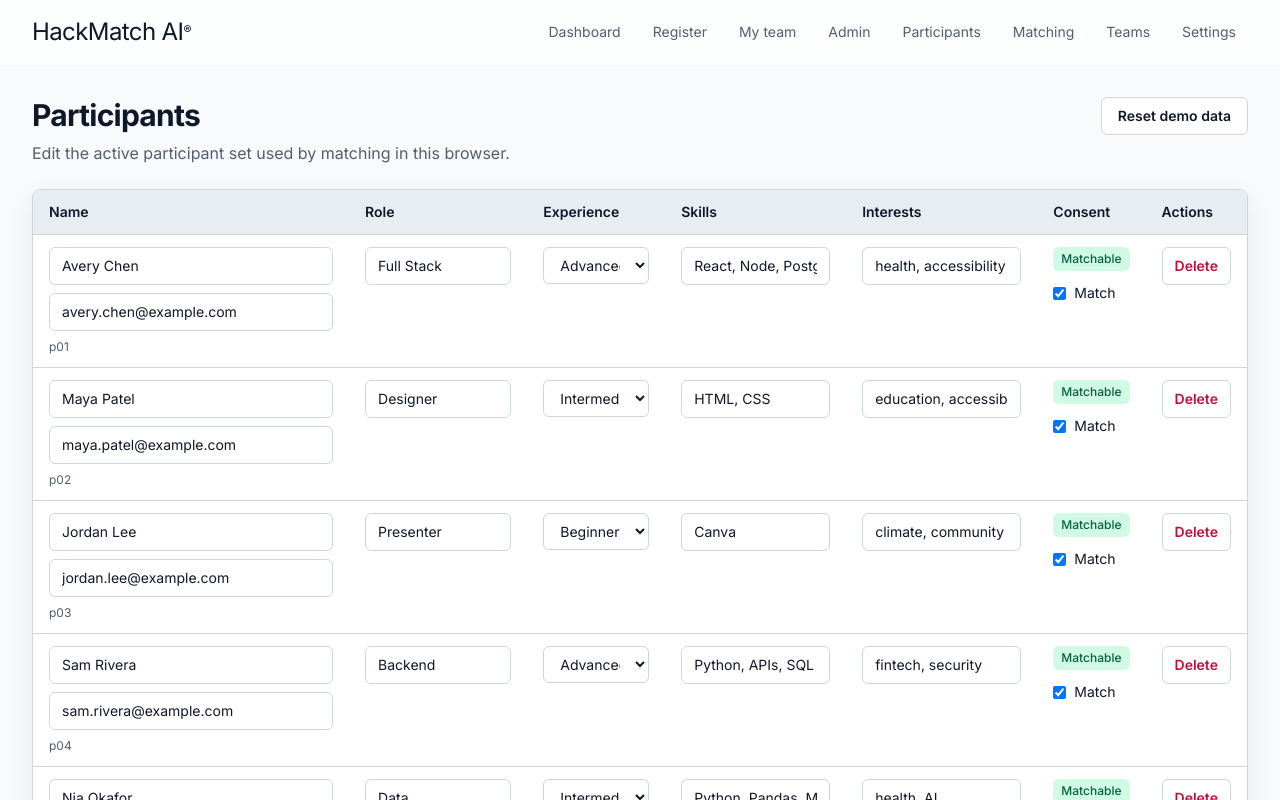
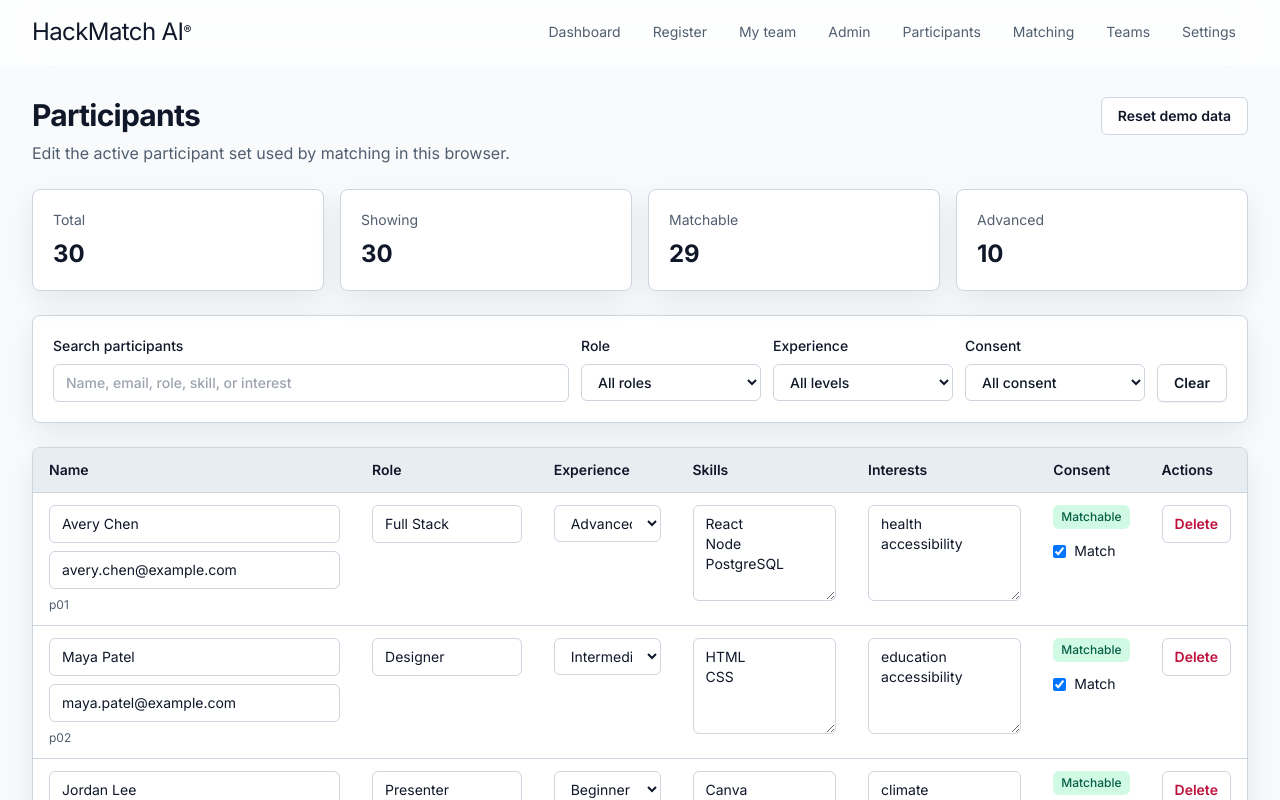
Before and after one commit to best-ed/HackMatch-AI, a Next.js app: page /admin/participants in a window 1280 px wide. Shown: the top 800 px of the page. Built offline with nearby package versions, Linux system fonts and the light colour scheme.

Commit message:
feat: polish admin participant management

```diff
--- a/app/admin/participants/page.tsx
+++ b/app/admin/participants/page.tsx
@@ -1,11 +1,45 @@
 "use client";
 
-import { Badge, Card, TextInput } from "@/components/ui";
-import { joinList, splitList, useHackMatchData } from "@/lib/local-store";
+import { useMemo, useState } from "react";
+import { Badge, Button, Card, TextArea, TextInput } from "@/components/ui";
+import { joinListLines, splitList, useHackMatchData } from "@/lib/local-store";
 import type { ExperienceLevel, Participant } from "@/lib/matching/types";
 
 export default function AdminParticipantsPage() {
   const { participants, saveParticipant, deleteParticipant, resetDemoData } = useHackMatchData();
+  const [query, setQuery] = useState("");
+  const [roleFilter, setRoleFilter] = useState("all");
+  const [experienceFilter, setExperienceFilter] = useState<"all" | ExperienceLevel>("all");
+  const [consentFilter, setConsentFilter] = useState<"all" | "matchable" | "excluded">("all");
+
+  const roles = useMemo(
+    () => Array.from(new Set(participants.map((participant) => participant.primaryRole).filter(Boolean))).sort(),
+    [participants]
+  );
+  const filteredParticipants = useMemo(() => {
+    const normalizedQuery = query.trim().toLowerCase();
+    return participants.filter((participant) => {
+      const searchableText = [
+        participant.id,
+        participant.fullName,
+        participant.email,
+        participant.primaryRole,
+        participant.experienceLevel,
+        ...participant.technicalSkills,
+        ...participant.interests
+      ].join(" ").toLowerCase();
+      const matchesQuery = !normalizedQuery || searchableText.includes(normalizedQuery);
+      const matchesRole = roleFilter === "all" || participant.primaryRole === roleFilter;
+      const matchesExperience = experienceFilter === "all" || participant.experienceLevel === experienceFilter;
+      const matchesConsent =
+        consentFilter === "all" ||
+        (consentFilter === "matchable" && participant.consentToMatch) ||
+        (consentFilter === "excluded" && !participant.consentToMatch);
+      return matchesQuery && matchesRole && matchesExperience && matchesConsent;
+    });
+  }, [consentFilter, experienceFilter, participants, query, roleFilter]);
+  const matchableCount = participants.filter((participant) => participant.consentToMatch).length;
+  const advancedCount = participants.filter((participant) => participant.experienceLevel === "advanced").length;
 
   function updateParticipant<K extends keyof Participant>(
     participant: Participant,
@@ -28,6 +62,53 @@ export default function AdminParticipantsPage() {
           Reset demo data
         </button>
       </div>
+      <div className="grid gap-4 md:grid-cols-4">
+        <Metric label="Total" value={participants.length} />
+        <Metric label="Showing" value={filteredParticipants.length} />
+        <Metric label="Matchable" value={matchableCount} />
+        <Metric label="Advanced" value={advancedCount} />
+      </div>
+      <Card className="grid gap-3 lg:grid-cols-[1fr_180px_180px_180px_auto]">
+        <label className="space-y-2 text-sm font-medium">
+          <span>Search participants</span>
+          <TextInput
+            value={query}
+            onChange={(event) => setQuery(event.target.value)}
+            placeholder="Name, email, role, skill, or interest"
+          />
+        </label>
+        <FilterSelect label="Role" value={roleFilter} onChange={setRoleFilter}>
+          <option value="all">All roles</option>
+          {roles.map((role) => (
+            <option key={role} value={role}>{role}</option>
+          ))}
+        </FilterSelect>
+        <FilterSelect label="Experience" value={experienceFilter} onChange={(value) => setExperienceFilter(value as "all" | ExperienceLevel)}>
+          <option value="all">All levels</option>
+          <option value="beginner">Beginner</option>
+          <option value="intermediate">Intermediate</option>
+          <option value="advanced">Advanced</option>
+        </FilterSelect>
+        <FilterSelect label="Consent" value={consentFilter} onChange={(value) => setConsentFilter(value as "all" | "matchable" | "excluded")}>
+          <option value="all">All consent</option>
+          <option value="matchable">Matchable</option>
+          <option value="excluded">Excluded</option>
+        </FilterSelect>
+        <div className="flex items-end">
+          <Button
+            className="w-full border border-border bg-white text-foreground hover:bg-muted"
+            onClick={() => {
+              setQuery("");
+              setRoleFilter("all");
+              setExperienceFilter("all");
+              setConsentFilter("all");
+            }}
+            type="button"
+          >
+            Clear
+          </Button>
+        </div>
+      </Card>
       <Card className="table-scroll p-0">
         <table className="w-full min-w-[1100px] border-collapse text-sm">
           <thead className="bg-muted text-left">
@@ -38,7 +119,7 @@ export default function AdminParticipantsPage() {
             </tr>
           </thead>
           <tbody>
-            {participants.map((participant) => (
+            {filteredParticipants.map((participant) => (
               <tr key={participant.id} className="border-t border-border align-top">
                 <td className="space-y-2 px-4 py-3">
                   <TextInput value={participant.fullName} onChange={(event) => updateParticipant(participant, "fullName", event.target.value)} />
@@ -60,10 +141,10 @@ export default function AdminParticipantsPage() {
                   </select>
                 </td>
                 <td className="px-4 py-3">
-                  <TextInput value={joinList(participant.technicalSkills)} onChange={(event) => updateParticipant(participant, "technicalSkills", splitList(event.target.value))} />
+                  <TextArea className="min-h-24" value={joinListLines(participant.technicalSkills)} onChange={(event) => updateParticipant(participant, "technicalSkills", splitList(event.target.value))} />
                 </td>
                 <td className="px-4 py-3">
-                  <TextInput value={joinList(participant.interests)} onChange={(event) => updateParticipant(participant, "interests", splitList(event.target.value))} />
+                  <TextArea className="min-h-24" value={joinListLines(participant.interests)} onChange={(event) => updateParticipant(participant, "interests", splitList(event.target.value))} />
                 </td>
                 <td className="space-y-3 px-4 py-3">
                   <Badge className={participant.consentToMatch ? "bg-emerald-100 text-emerald-800" : "bg-rose-100 text-rose-800"}>
@@ -81,9 +162,50 @@ export default function AdminParticipantsPage() {
                 </td>
               </tr>
             ))}
+            {filteredParticipants.length === 0 ? (
+              <tr className="border-t border-border">
+                <td className="px-4 py-8 text-center text-muted-foreground" colSpan={7}>
+                  No participants match the current filters.
+                </td>
+              </tr>
+            ) : null}
           </tbody>
         </table>
       </Card>
     </div>
   );
 }
+
+function Metric({ label, value }: { label: string; value: string | number }) {
+  return (
+    <Card>
+      <div className="text-sm text-muted-foreground">{label}</div>
+      <div className="mt-2 text-2xl font-bold">{value}</div>
+    </Card>
+  );
+}
+
+function FilterSelect({
+  label,
+  value,
+  onChange,
+  children
+}: {
+  label: string;
+  value: string;
+  onChange: (value: string) => void;
+  children: React.ReactNode;
+}) {
+  return (
+    <label className="space-y-2 text-sm font-medium">
+      <span>{label}</span>
+      <select
+        className="w-full rounded-md border border-border bg-white px-3 py-2 text-sm outline-none ring-primary/20 focus:ring-4"
+        value={value}
+        onChange={(event) => onChange(event.target.value)}
+      >
+        {children}
+      </select>
+    </label>
+  );
+}
```
